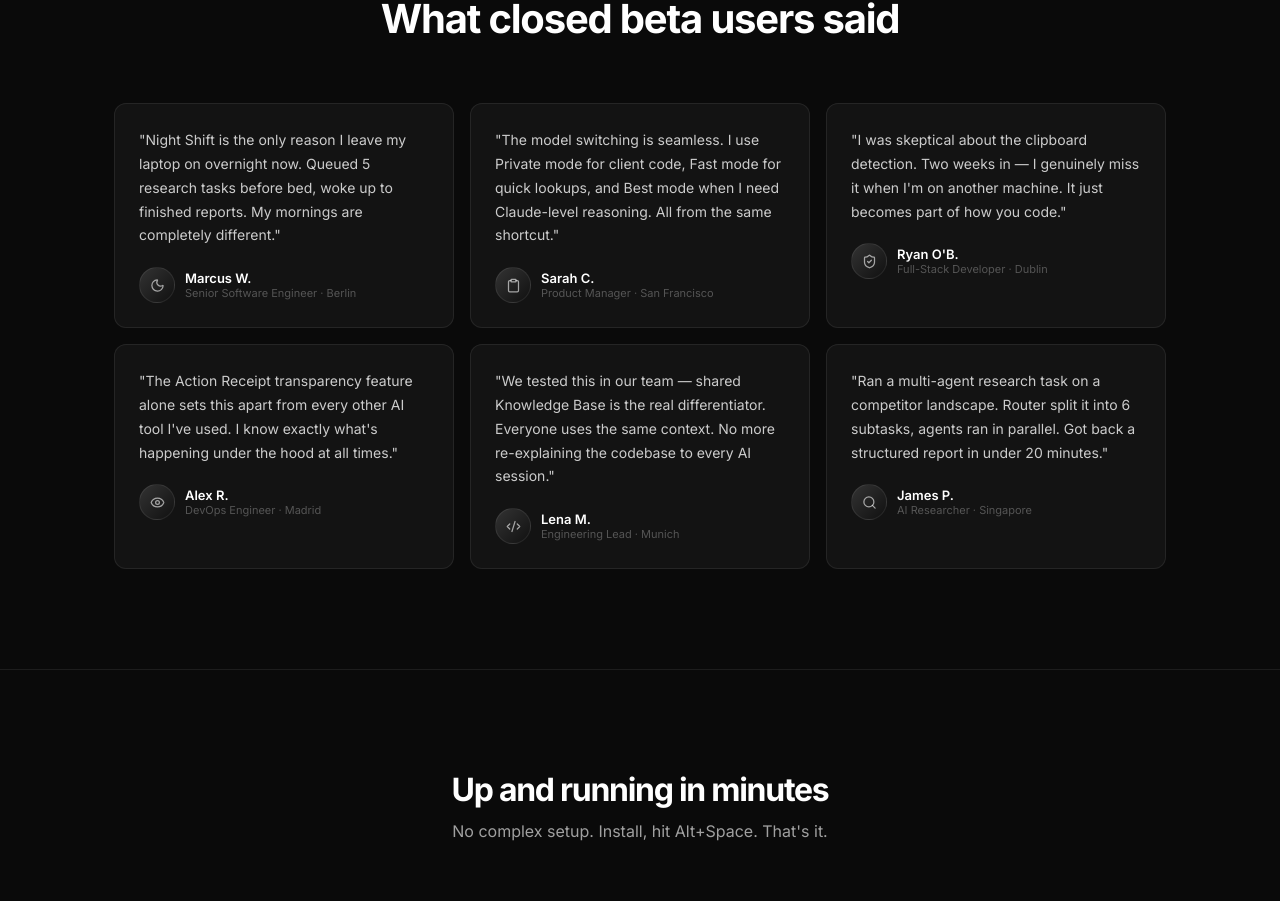
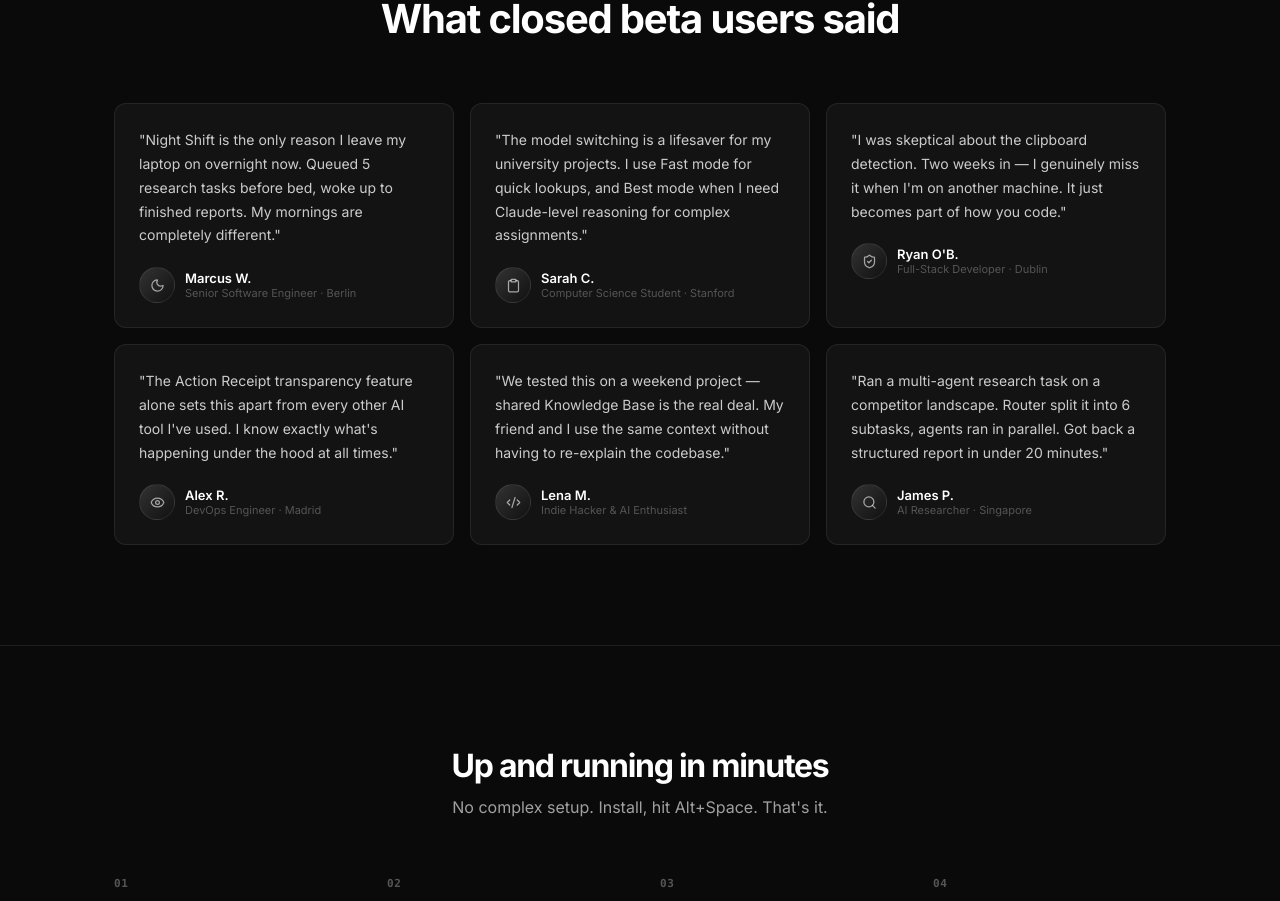
Before and after one commit to codedbyOzzy/projectv3, a React (Vite) app: page / in a window 1280 px wide. Shown: the part 6600-7501 px from the top of the page. Built offline with nearby package versions, Linux system fonts and the light colour scheme.

Commit message:
Diversify testimonial personas

```diff
--- a/src/App.jsx
+++ b/src/App.jsx
@@ -719,18 +719,18 @@ function IntegrationsSection() {
 // ── Testimonials ──────────────────────────────────────────────────────────────
 const TESTIMONIALS_TR = [
   { quote: 'Night Shift özelliği olmasa inanmam zor olurdu. Gece 02\'de kapatıp yatıyorum, sabah uyandığımda rakip analizi hazır. Bu kadar basit anlatayım.', name: 'Burak A.', role: 'Backend Developer · İstanbul' },
-  { quote: 'Clipboard Intelligence\'ı ilk gördüğümde "bu çok basit bir şey" dedim. Bir haftadır kullanıyorum, terminaldeki her hata logunu kopyaladığımda ARIA zaten ekranımda. Refleks oldu.', name: 'Zeynep K.', role: 'Data Scientist · Ankara' },
+  { quote: 'Sıradan bir kullanıcıyım ama ARIA sayesinde bilgisayarıma hükmediyorum. Dosya bulma ve internetten araştırma yapma hızı inanılmaz. Adeta kişisel asistanım oldu.', name: 'Zeynep K.', role: 'Üniversite Öğrencisi · Ankara' },
   { quote: 'BYOK desteği oyun değiştirici. Anthropic anahtarımı ekledim, şirkete ait verileri yerel Ollama\'ya veriyorum. Güvenlik ekibi de mutlu, ben de.', name: 'Mert D.', role: 'CTO · SaaS Startup, İzmir' },
-  { quote: 'Action Receipt olmasaydı bu kadar güvenmezdim. Her şeyin kayıtlı olduğunu görmek, hangi API\'ya istek gittiğini bilmek — bu şeffaflık başka hiçbir araçta yok.', name: 'Selin A.', role: 'AI Araştırmacısı · ODTÜ' },
+  { quote: 'Action Receipt olmasaydı arka planda ne döndüğünü anlamazdım. Her şeyin şeffaf olması, projelerimde kodun nasıl çalıştığını anlamamı çok hızlandırdı.', name: 'Selin A.', role: 'Yazılım Mühendisliği Öğrencisi · ODTÜ' },
   { quote: 'Multi-agent swarm\'ı test ettim: "şu proje için teknik döküman hazırla" dedim. 18 dakikada 12 sayfalık döküman çıktı. Normalde bunu yazmak günümü alırdı.', name: 'Emre Y.', role: 'Lead Engineer · Fintech' },
-  { quote: 'Türkçe komutlara verdiği yanıtların kalitesi beni şaşırttı. Çoğu AI aracında Türkçe "yeterince iyi" olur. ARIA\'da ana dil gibi hissettiriyor.', name: 'Ayşe T.', role: 'Ürün Müdürü · E-ticaret' },
+  { quote: 'Türkçe komutlara verdiği yanıtların kalitesi beni şaşırttı. AI araçlarının çoğunda Türkçe "idare eder" seviyesindeyken ARIA sanki ana dili gibi konuşuyor.', name: 'Ayşe T.', role: 'AI Meraklısı & İçerik Üreticisi' },
 ];
 const TESTIMONIALS_EN = [
   { quote: "Night Shift is the only reason I leave my laptop on overnight now. Queued 5 research tasks before bed, woke up to finished reports. My mornings are completely different.", name: 'Marcus W.', role: 'Senior Software Engineer · Berlin' },
-  { quote: "The model switching is seamless. I use Private mode for client code, Fast mode for quick lookups, and Best mode when I need Claude-level reasoning. All from the same shortcut.", name: 'Sarah C.', role: 'Product Manager · San Francisco' },
+  { quote: "The model switching is a lifesaver for my university projects. I use Fast mode for quick lookups, and Best mode when I need Claude-level reasoning for complex assignments.", name: 'Sarah C.', role: 'Computer Science Student · Stanford' },
   { quote: "I was skeptical about the clipboard detection. Two weeks in — I genuinely miss it when I'm on another machine. It just becomes part of how you code.", name: "Ryan O'B.", role: 'Full-Stack Developer · Dublin' },
   { quote: "The Action Receipt transparency feature alone sets this apart from every other AI tool I've used. I know exactly what's happening under the hood at all times.", name: 'Alex R.', role: 'DevOps Engineer · Madrid' },
-  { quote: "We tested this in our team — shared Knowledge Base is the real differentiator. Everyone uses the same context. No more re-explaining the codebase to every AI session.", name: 'Lena M.', role: 'Engineering Lead · Munich' },
+  { quote: "We tested this on a weekend project — shared Knowledge Base is the real deal. My friend and I use the same context without having to re-explain the codebase.", name: 'Lena M.', role: 'Indie Hacker & AI Enthusiast' },
   { quote: "Ran a multi-agent research task on a competitor landscape. Router split it into 6 subtasks, agents ran in parallel. Got back a structured report in under 20 minutes.", name: 'James P.', role: 'AI Researcher · Singapore' },
 ];
 const T_ICONS_VISUAL = [Moon, Clipboard, ShieldCheck, Eye, Code2, Search, Database, Shuffle, Network, Zap, FileText, Globe];
```
